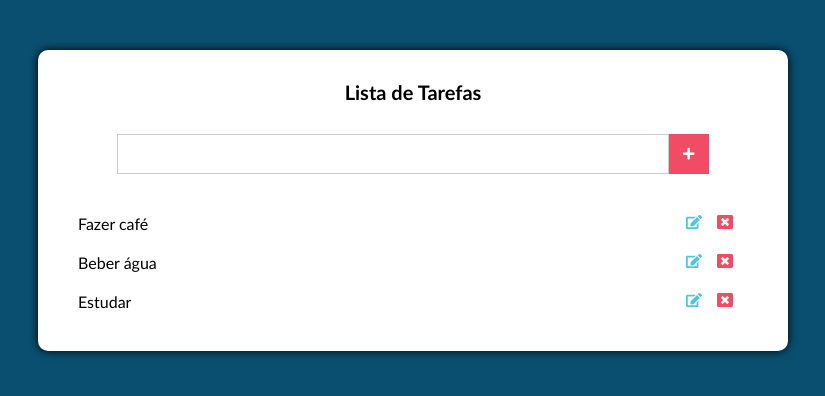
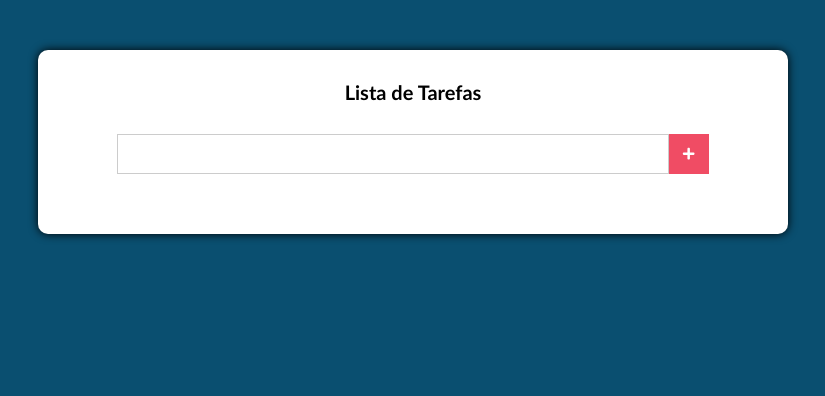
Before and after one commit to DevRafonalde/lista-de-tarefas-react, a React (Create React App) app: page / in a window 1280 px wide. Shown: the top 396 px of the page, without its empty margins (227-1052 px from the left). Built offline with nearby package versions, Linux system fonts and the light colour scheme.

Commit message:
Adicionar, editar e apagar tarefas temporariamente

```diff
--- a/src/components/Main.css
+++ b/src/components/Main.css
@@ -75,3 +75,7 @@
     cursor: pointer;
     transition: all 400ms;
 }
+.tarefas li span {
+    display: flex;
+    align-items: center;
+}
--- a/src/components/Main.js
+++ b/src/components/Main.js
@@ -9,17 +9,58 @@ import "./Main.css";
 export default class Main extends Component {
     state = {
         novaTarefa: "",
-        tarefas: [
-            "Fazer café",
-            "Beber água",
-            "Estudar",
-        ],
+        tarefas: [],
+        index: -1,
     };
 
     handleInputChange = (event) => {
         this.setState({
-            novaTarefa: 'event.target.value',
+            novaTarefa: event.target.value,
         });
+    }
+
+    handleFormSubmit = (event) => {
+        event.preventDefault();
+        const {tarefas, index} = this.state;
+        let {novaTarefa} = this.state;
+        novaTarefa = novaTarefa.trim();
+
+        if(tarefas.indexOf(novaTarefa) !== -1) return;
+
+        const novasTarefas = [...tarefas];
+
+        if(index === -1) {
+            this.setState({
+                tarefas: [...novasTarefas, novaTarefa],
+                novaTarefa: "",
+            });
+        } else {
+            novasTarefas[index] = novaTarefa;
+
+            this.setState({
+                tarefas: [...novasTarefas],
+                index: -1,
+                novaTarefa: "",
+            })
+        }
+    }
+
+    handleDelete = (event, index) => {
+        const {tarefas} = this.state;
+        const novasTarefas = [...tarefas];
+        novasTarefas.splice(index, 1);
+
+        this.setState({
+            tarefas: [...novasTarefas],
+        })
+    }
+
+    handleEdit = (event, index) => {
+        const {tarefas} = this.state;
+        this.setState({
+            index,
+            novaTarefa: tarefas[index],
+        })
     }
 
     render() {
@@ -27,18 +68,18 @@ export default class Main extends Component {
         return (
             <div className="main">
                 <h1>Lista de Tarefas</h1>
-                <form action="#" className="formulario">
+                <form onSubmit={this.handleFormSubmit} action="#" className="formulario">
                     <input value={novaTarefa} onChange={this.handleInputChange} type="text"/>
                     <button type="submit"><FaPlus/></button>
                 </form>
                 <ul className="tarefas">
-                    {tarefas.map((tarefa) => (
+                    {tarefas.map((tarefa, index) => (
                         <li key={tarefa}>
                             {tarefa}
-                            <div>
-                                <FaEdit className="edit"/>
-                                <FaWindowClose className="delete"/>
-                            </div>
+                            <span>
+                                <FaEdit onClick={(event) => this.handleEdit(event, index)} className="edit"/>
+                                <FaWindowClose onClick={(event) => this.handleDelete(event, index)} className="delete"/>
+                            </span>
                         </li>
                     ))}
                 </ul>
```
